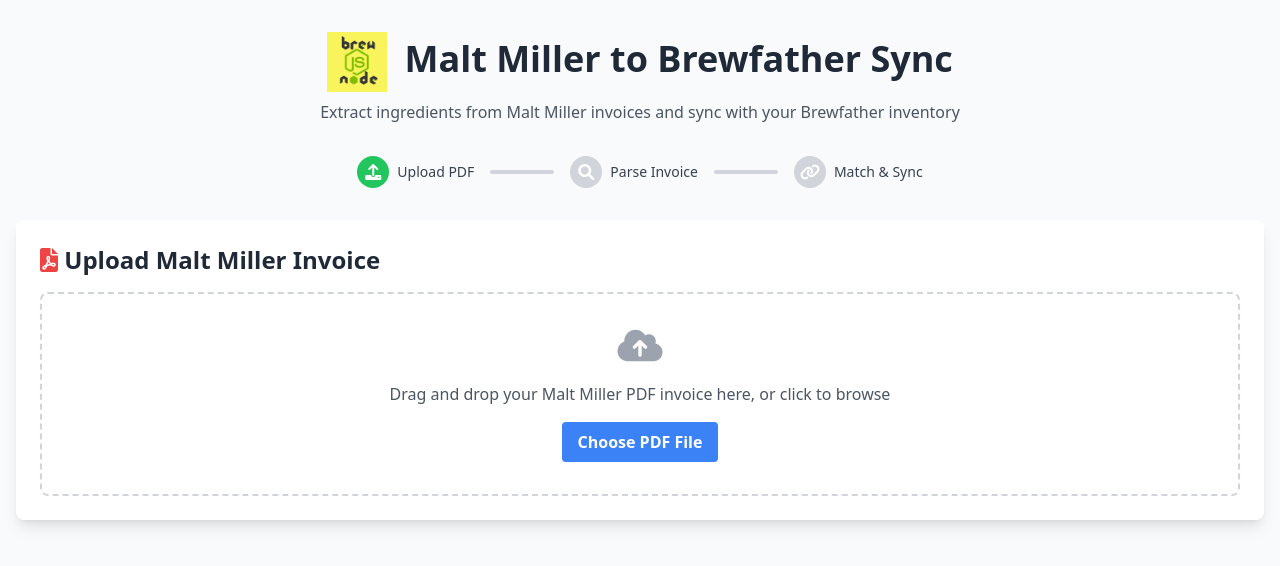
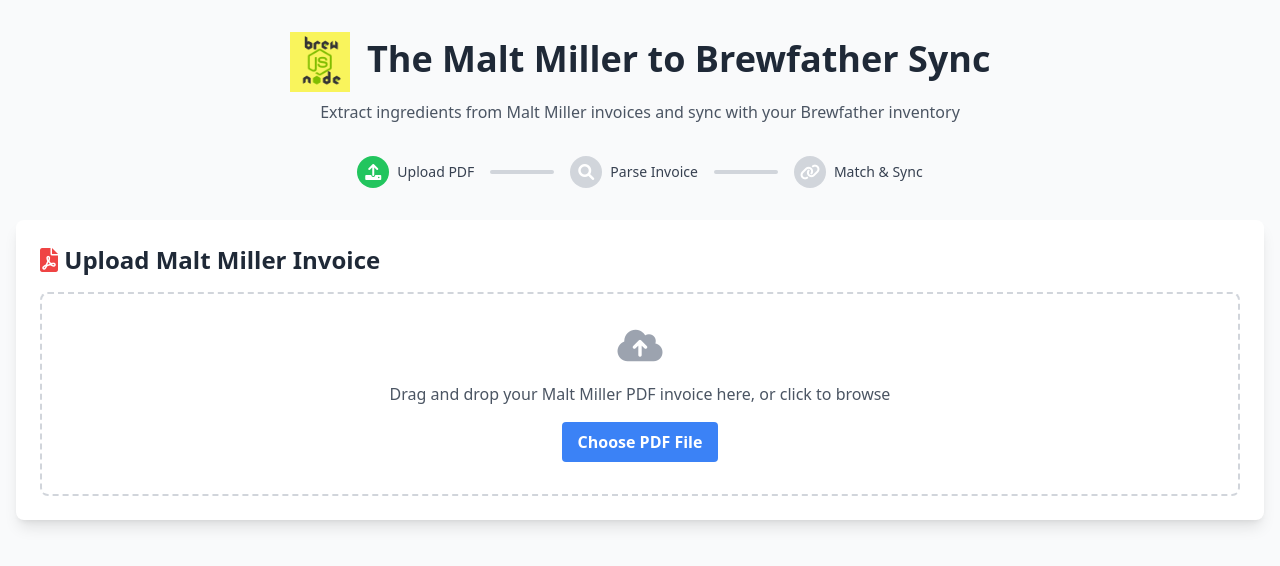
Before and after one commit to BrewnodeDave/mm2bf, a website: page webapp/static/index.html in a window 1280 px wide. Drawn offline with nearby package versions, Linux system fonts and the light colour scheme.

Commit message:
update readme

```diff
--- a/src/test.js
+++ b/src/test.js
@@ -132,7 +132,7 @@
 }
 
 async function main() {
-  console.log('Malt Miller to Brewfather Sync - Test Script\\n');
+  console.log('The Malt Miller to Brewfather Sync - Test Script\\n');
 
   const args = process.argv.slice(2);
 
--- a/webapp/package.json
+++ b/webapp/package.json
@@ -1,7 +1,7 @@
 {
   "name": "malt-miller-webapp",
   "version": "1.0.0",
-  "description": "Web interface for Malt Miller to Brewfather inventory sync",
+  "description": "Web interface for The Malt Miller to Brewfather inventory sync",
   "main": "index.js",
   "type": "module",
   "scripts": {
--- a/webapp/static/index.html
+++ b/webapp/static/index.html
@@ -3,7 +3,7 @@
 <head>
     <meta charset="UTF-8">
     <meta name="viewport" content="width=device-width, initial-scale=1.0">
-    <title>Malt Miller to Brewfather Sync</title>
+    <title>The Malt Miller to Brewfather Sync</title>
     <script src="https://unpkg.com/vue@3/dist/vue.global.js"></script>
     <script src="https://cdn.tailwindcss.com"></script>
     <link href="https://cdnjs.cloudflare.com/ajax/libs/font-awesome/6.0.0/css/all.min.css" rel="stylesheet">
@@ -34,7 +34,7 @@
             <link rel="icon" type="image/png" href="logo.png">
             <h1 class="text-4xl font-bold text-gray-800 mb-2">
                 <img src="logo.png" alt="App Logo" class="inline-block align-middle mr-2" style="height: 60px;">
-                Malt Miller to Brewfather Sync
+                The Malt Miller to Brewfather Sync
             </h1>
             <p class="text-gray-600">Extract ingredients from Malt Miller invoices and sync with your Brewfather inventory</p>
         </div>
```
Also changed, not shown: README.md, webapp/README.md.
